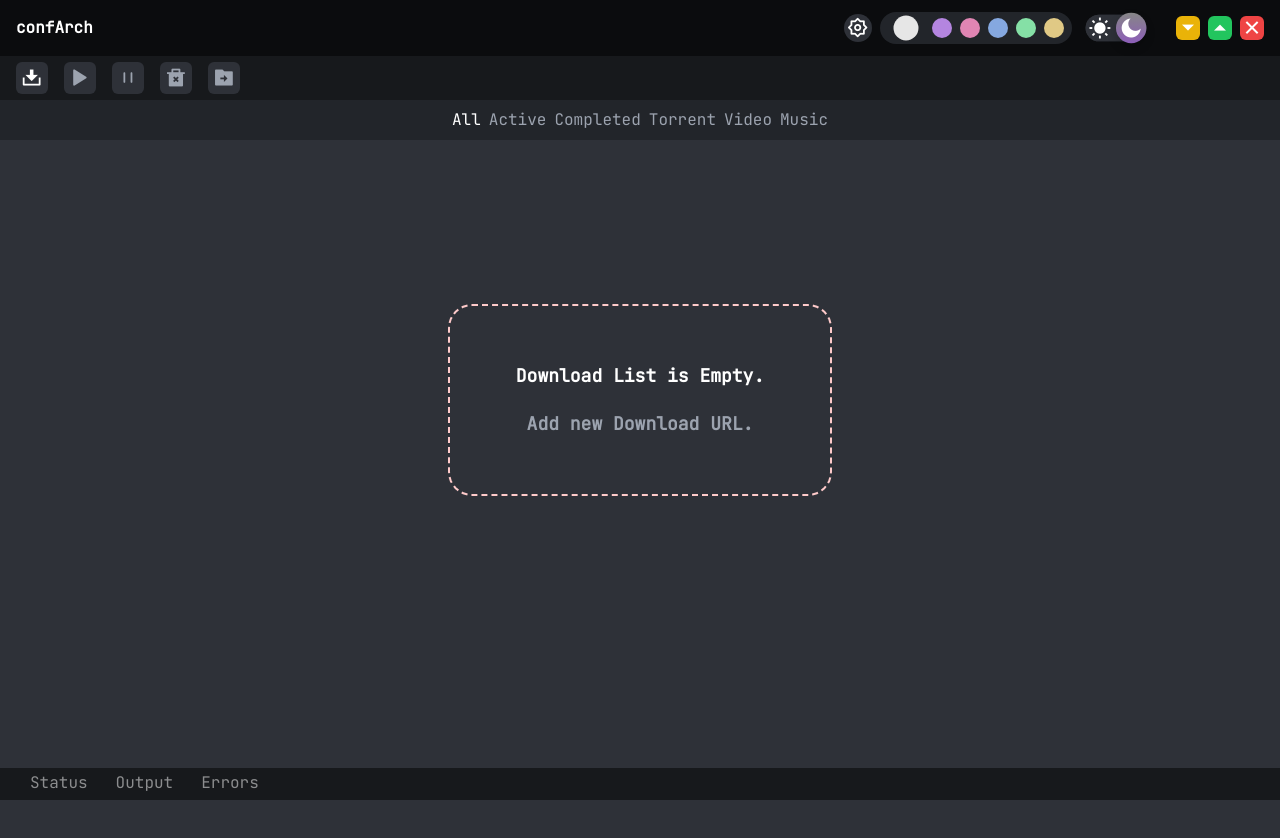
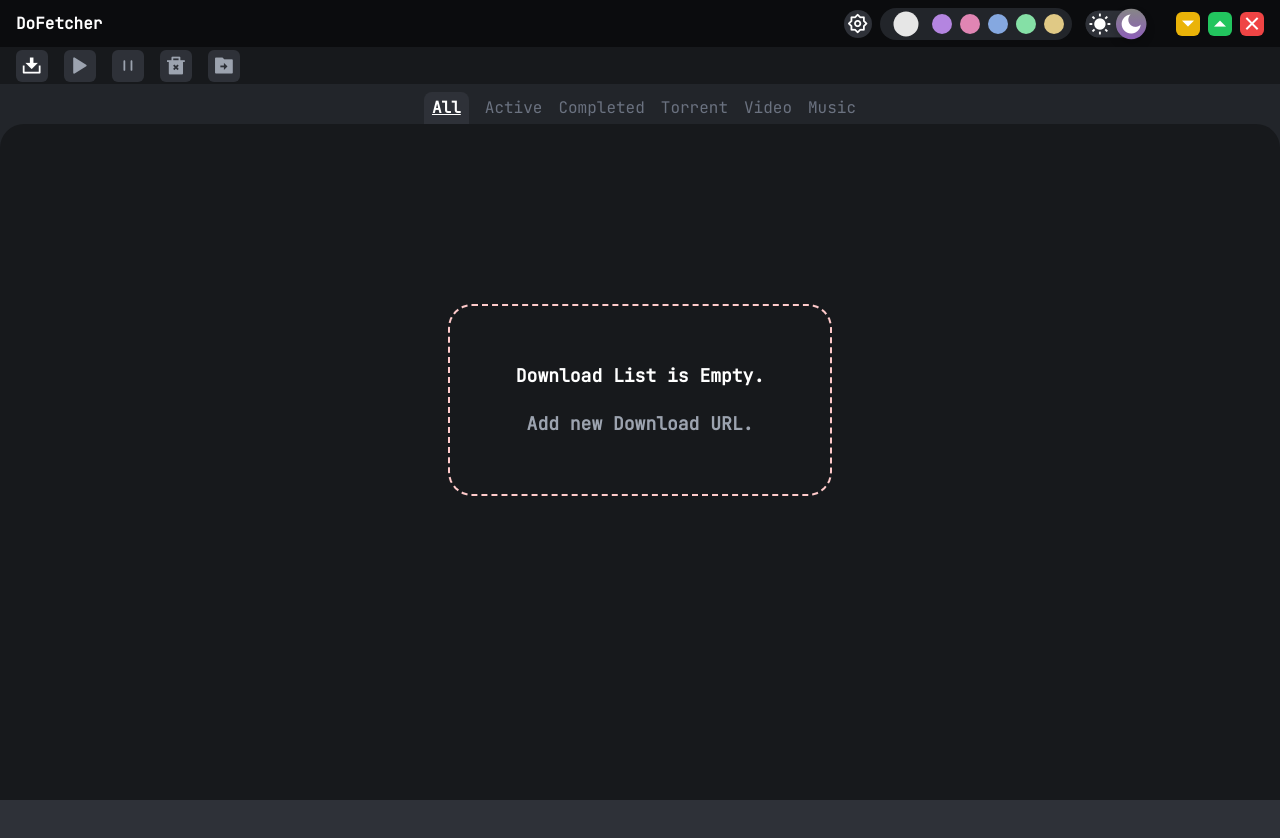
Before and after one commit to SoftEng-Islam/DoFetcher, a Vue app: page / in a window 1280 px wide. Shown: the top 838 px of the page. After the commit the page ends 800 px from the top, so only its background shows below. Built offline with nearby package versions, Linux system fonts and the light colour scheme.

Commit message:
New Updates!

```diff
--- a/index.html
+++ b/index.html
@@ -4,7 +4,7 @@
 		<meta charset="UTF-8" />
 		<link rel="icon" type="image/svg+xml" href="/vite.svg" />
 		<meta name="viewport" content="width=device-width, initial-scale=1.0" />
-		<title>Tauri + Vue + Typescript App</title>
+		<title>DoFetcher</title>
 	</head>
 
 	<body>
--- a/src/App.vue
+++ b/src/App.vue
@@ -1,5 +1,5 @@
 <script setup lang="ts">
-import DokuHeader from "./components/DokuHeader.vue";
+import DokuHeader from "./components/Header.vue";
 // import DokuList from "./components/DokuList.vue";
 import StatusBar from "./components/StatusBar.vue";
 // import SelectOptions from "./components/SelectOptions.vue";
@@ -22,22 +22,23 @@ div(class="w-full h-11 px-4 flex items-center justify-center bg-[var(--LTheme2)]
 		li(class="w-8 h-8 bg-[var(--LTheme4)] dark:bg-[var(--Theme4)] rounded-md flex items-center justify-center")
 			<i class="ri-folder-transfer-fill ri-lg"></i>
 //- Tags
-div(class="w-full p-2 flex items-center justify-center bg-[var(--LTheme3)] dark:bg-[var(--Theme3)]")
-	ul(class="w-full flex items-center justify-center gap-2 text-gray-400")
-		li(class="text-white") All
+div(class="h-10 w-full pt-2 flex items-center justify-center bg-[var(--LTheme3)] dark:bg-[var(--Theme3)]")
+	ul(class="h-full w-full flex items-center justify-center gap-4 text-gray-500")
+		li(class="h-full py-1 px-2 rounded-t-lg underline font-bold text-white bg-[var(--Theme4)] dark:bg-[var(--Theme4)]") All
 		li(class="") Active
 		li(class="") Completed
 		li(class="") Torrent
 		li(class="") Video
 		li(class="") Music
 
+//- Content
+div(class="relative left-0 w-full h-full overflow-hidden bg-[var(--LTheme3)] dark:bg-[var(--Theme3)]")
+	//- <DokuList/>
+	//- Download list
+	div(class="w-full h-full flex flex-col items-center justify-center rounded-3xl rounded-b-none bg-[var(--LTheme2)] dark:bg-[var(--Theme2)]")
+		//- <StatusBar/>
 
-
-div(class="relative left-0 w-full h-[var(--DokuListsHeight)]")
-	//- <DokuList/>
-//- <Greet/>
-<StatusBar/>
-div(class="w-96 h-48 p-2 text-center text-lg font-bold text-white rounded-3xl fixed flex gap-5 flex-col items-center justify-center top-[50%] translate-y-[-50%] left-[50%] translate-x-[-50%] border-dashed border-red-200 border-2")
+div(v-bind:hidden="true" class="w-96 h-48 p-2 text-center text-lg font-bold text-white rounded-3xl fixed flex gap-5 flex-col items-center justify-center top-[50%] translate-y-[-50%] left-[50%] translate-x-[-50%] border-dashed border-red-200 border-2")
 	p Download List is Empty.
 	p(class="text-gray-400") Add new Download URL.
 </template>
--- a/src/components/DokuList.vue
+++ /dev/null
@@ -1,49 +0,0 @@
-<script setup lang="ts">
-import { ref } from 'vue';
-import DokuPages from "./DokuPages.vue";
-
-
-// Our List
-let activeIndex = ref<null | number>(null);
-const items = ref(['Islam', 'Ahmed', 'Mohamed']);
-
-
-let ri_arrow_left = ref<boolean>(true);
-let ri_arrow_right = ref<boolean>(false);
-let DokuListClosed = ref<boolean>(false);
-function close(): void {
-	DokuListClosed.value = !DokuListClosed.value;
-	ri_arrow_left.value = !ri_arrow_left.value;
-	ri_arrow_right.value = !ri_arrow_right.value;
-}
-</script>
-<template lang="pug">
-//- All Docs List
-div(class="absolute duration-100 h-[var(--DokuListsHeight)] bg-[var(--LTheme3)] dark:bg-[var(--Theme3)]" :style="DokuListClosed ? 'left: -13rem' : 'left: 0'")
-	div(class="h-full w-52 p-4 z-10")
-		div()
-			input(type="text", placeholder="Search..." value="" , class="w-full h-8 px-2 rounded-md bg-[var(--LTheme1)] dark:bg-[var(--Theme1)] text-black dark:text-white placeholder:text-black dark:placeholder:text-white" )
-		div(class="")
-			ul(class="DokuList_Ul w-full flex p-5 flex-col justify-center gap-y-4")
-				li(v-for="(item, index) in items" :key="index" :class="{ 'active': index === activeIndex }" @click="activeIndex = index")
-					button(class="pop-btn" ref="btn")
-					| {{ item }}
-		button(type="button" @click="close" class="w-4 h-11 rounded-tr-lg rounded-br-lg bg-[var(--LTheme3)] dark:bg-[var(--Theme3)] absolute z-20 top-1/2 right-[-1rem] translate-y-[-50%]")
-			<i v-show="ri_arrow_left" class="ri-arrow-left-s-line dark:text-white"></i>
-			<i v-show="ri_arrow_right" class="ri-arrow-right-s-line dark:text-white"></i>
-		DokuPages
-</template>
-<style scoped lang="sass">
-.DokuList_Ul
-	& > li
-		@apply text-black dark:text-white flex items-center relative w-full h-7 rounded-md bg-[var(--LTheme1)] dark:bg-[var(--Theme1)] cursor-pointer
-		& .pop-btn
-			@apply relative block mr-3 h-7 w-3 rounded-md bg-[var(--LTheme2)] dark:bg-[var(--Theme4)]
-		&.active
-			@apply bg-[var(--light-fav-color)] dark:bg-[var(--dark-fav-color)] font-bold
-			& .pop-btn
-				@apply bg-black dark:bg-white
-
-.popper
-	@apply text-base
-</style>
--- a/src/components/DokuHeader.vue
+++ b/src/components/Header.vue
@@ -4,7 +4,7 @@ import { ref } from 'vue';
 
 
 // vars
-let ProjectName = ref<String>('confArch');
+let ProjectName = ref<String>('DoFetcher');
 
 
 function minimize(): void {
--- /dev/null
+++ b/src/components/List.vue
@@ -0,0 +1,49 @@
+<script setup lang="ts">
+import { ref } from 'vue';
+import Pages from "./Pages.vue";
+
+
+// Our List
+let activeIndex = ref<null | number>(null);
+const items = ref(['Islam', 'Ahmed', 'Mohamed']);
+
+
+let ri_arrow_left = ref<boolean>(true);
+let ri_arrow_right = ref<boolean>(false);
+let DokuListClosed = ref<boolean>(false);
+function close(): void {
+	DokuListClosed.value = !DokuListClosed.value;
+	ri_arrow_left.value = !ri_arrow_left.value;
+	ri_arrow_right.value = !ri_arrow_right.value;
+}
+</script>
+<template lang="pug">
+//- All Docs List
+div(class="absolute duration-100 h-[var(--DokuListsHeight)] bg-[var(--LTheme3)] dark:bg-[var(--Theme3)]" :style="DokuListClosed ? 'left: -13rem' : 'left: 0'")
+	div(class="h-full w-52 p-4 z-10")
+		div()
+			input(type="text", placeholder="Search..." value="" , class="w-full h-8 px-2 rounded-md bg-[var(--LTheme1)] dark:bg-[var(--Theme1)] text-black dark:text-white placeholder:text-black dark:placeholder:text-white" )
+		div(class="")
+			ul(class="DokuList_Ul w-full flex p-5 flex-col justify-center gap-y-4")
+				li(v-for="(item, index) in items" :key="index" :class="{ 'active': index === activeIndex }" @click="activeIndex = index")
+					button(class="pop-btn" ref="btn")
+					| {{ item }}
+		button(type="button" @click="close" class="w-4 h-11 rounded-tr-lg rounded-br-lg bg-[var(--LTheme3)] dark:bg-[var(--Theme3)] absolute z-20 top-1/2 right-[-1rem] translate-y-[-50%]")
+			<i v-show="ri_arrow_left" class="ri-arrow-left-s-line dark:text-white"></i>
+			<i v-show="ri_arrow_right" class="ri-arrow-right-s-line dark:text-white"></i>
+		Pages
+</template>
+<style scoped lang="sass">
+.DokuList_Ul
+	& > li
+		@apply text-black dark:text-white flex items-center relative w-full h-7 rounded-md bg-[var(--LTheme1)] dark:bg-[var(--Theme1)] cursor-pointer
+		& .pop-btn
+			@apply relative block mr-3 h-7 w-3 rounded-md bg-[var(--LTheme2)] dark:bg-[var(--Theme4)]
+		&.active
+			@apply bg-[var(--light-fav-color)] dark:bg-[var(--dark-fav-color)] font-bold
+			& .pop-btn
+				@apply bg-black dark:bg-white
+
+.popper
+	@apply text-base
+</style>
--- a/src/styles.css
+++ b/src/styles.css
@@ -172,5 +172,5 @@ body {
 }
 
 #app {
-	@apply h-full w-full;
+	@apply h-screen w-screen overflow-hidden flex flex-col;
 }
```
Also changed, not shown: src/components/Pages.vue (renamed from src/components/DokuPages.vue).
